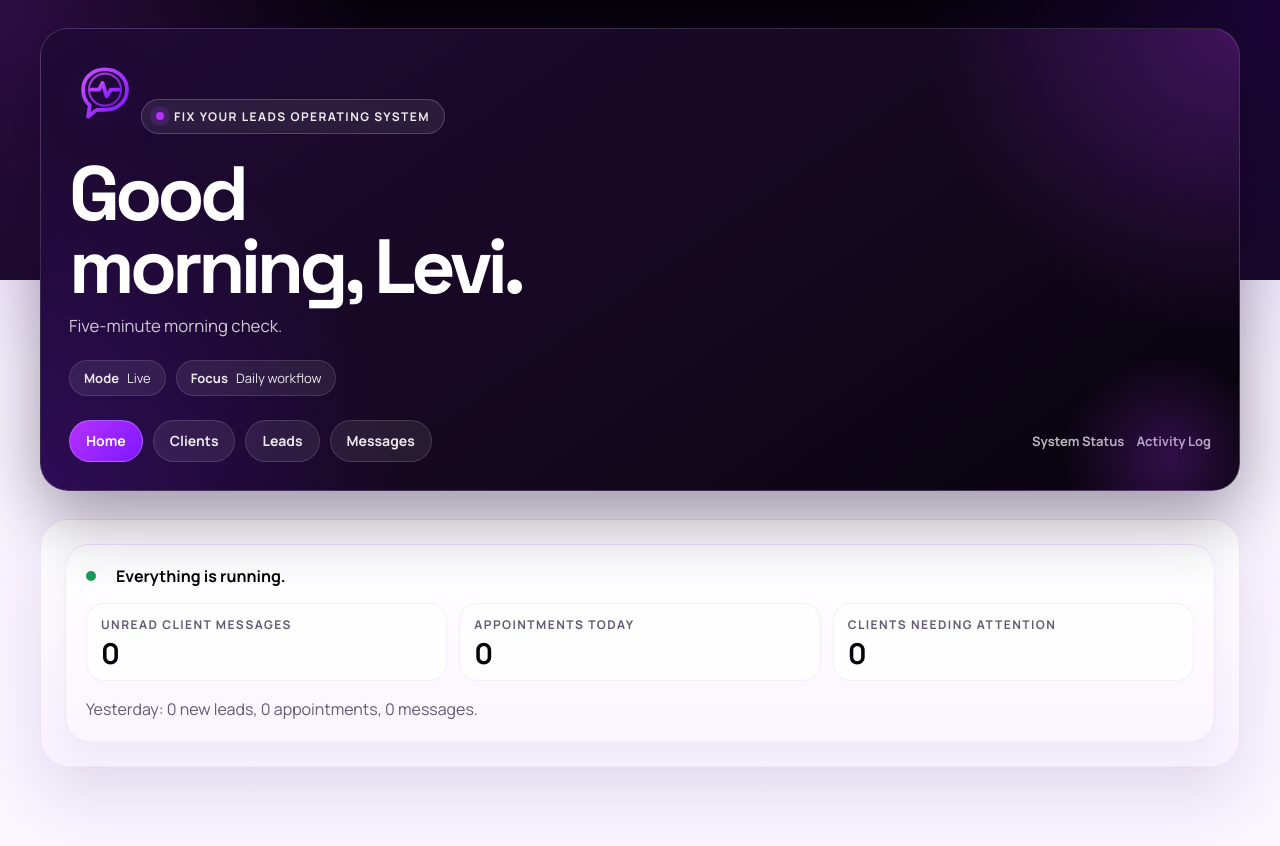
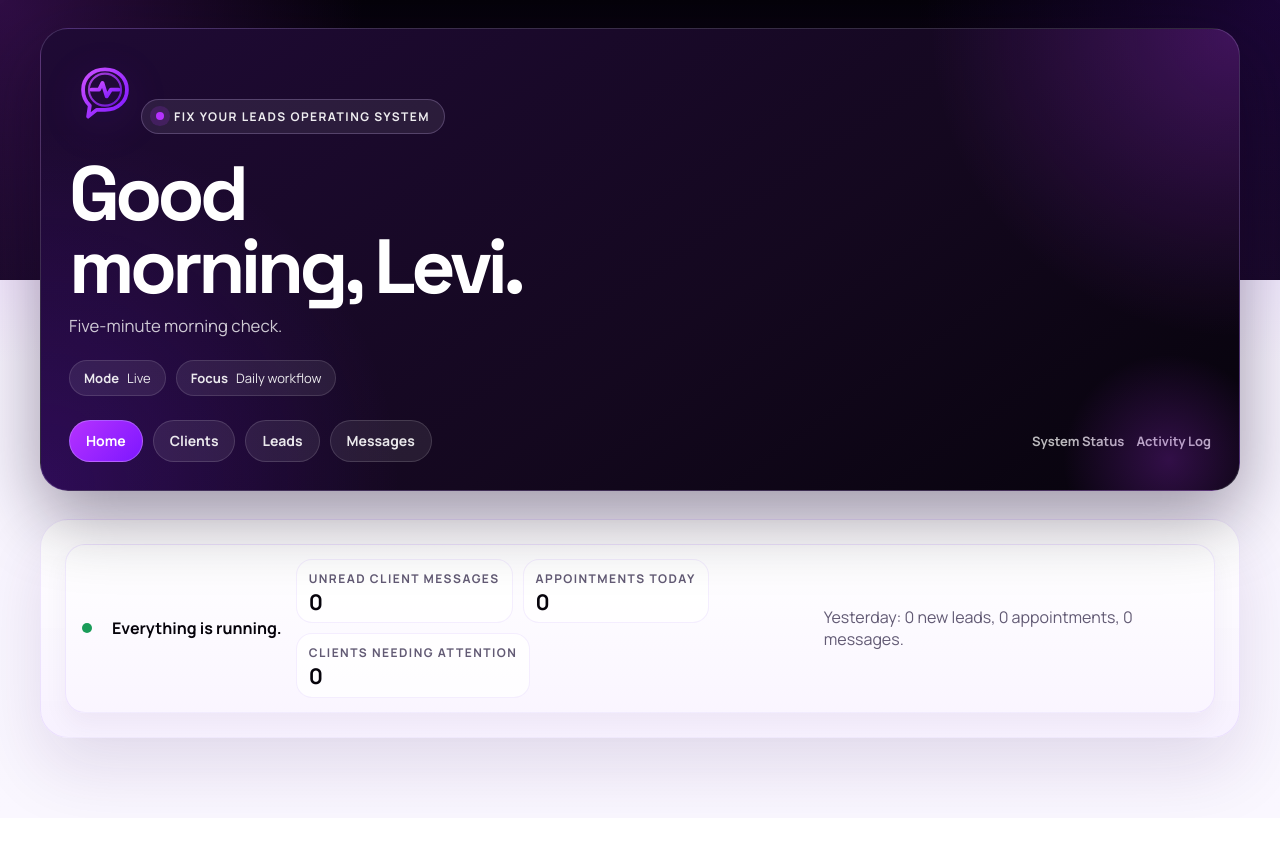
Before and after one commit to stephenmichaelmccain-create/fixyourleads-core, a Next.js app: page / in a window 1280 px wide. After the commit the page ends 818 px from the top, so only its background shows below. Built offline with nearby package versions, Linux system fonts and the light colour scheme; no server answers; the database is empty.

Commit message:
Tighten home summary layout

```diff
--- a/app/globals.css
+++ b/app/globals.css
@@ -289,43 +289,53 @@ select {
   line-height: 1.7;
 }
 
-.home-summary-bar {
-  display: grid;
-  gap: 16px;
-  align-items: center;
-}
-
-.home-summary-status {
+.home-inline-bar {
+  display: flex;
+  align-items: center;
+  gap: 14px;
+  flex-wrap: wrap;
+  padding: 14px 16px;
+  border-radius: 20px;
+  border: 1px solid rgba(176, 137, 244, 0.16);
+  background: linear-gradient(180deg, rgba(255, 255, 255, 0.98), rgba(250, 245, 255, 0.98));
+  box-shadow: 0 12px 24px rgba(52, 16, 88, 0.05);
+}
+
+.home-inline-status {
   display: inline-flex;
   align-items: center;
   gap: 10px;
-  font-size: 1rem;
-}
-
-.home-summary-metrics {
-  display: grid;
-  gap: 12px;
-  grid-template-columns: repeat(3, minmax(0, 1fr));
-}
-
-.home-summary-metric {
-  display: grid;
-  gap: 6px;
-  padding: 12px 14px;
-  border-radius: 18px;
+  white-space: nowrap;
+}
+
+.home-inline-metrics {
+  display: flex;
+  align-items: stretch;
+  gap: 10px;
+  flex: 1 1 420px;
+  flex-wrap: wrap;
+}
+
+.home-inline-pill {
+  display: inline-grid;
+  gap: 4px;
+  min-width: 0;
+  padding: 10px 12px;
+  border-radius: 16px;
   border: 1px solid rgba(176, 137, 244, 0.14);
-  background: rgba(255, 255, 255, 0.72);
-}
-
-.home-summary-metric strong {
-  font-size: 1.8rem;
+  background: rgba(255, 255, 255, 0.78);
+}
+
+.home-inline-pill strong {
+  font-size: 1.35rem;
   line-height: 1;
   letter-spacing: -0.04em;
 }
 
-.home-summary-recap {
+.home-inline-recap {
   color: var(--fyl-muted);
-  line-height: 1.5;
+  line-height: 1.4;
+  flex: 1 1 280px;
 }
 
 .page-copy-inverse {
@@ -1388,8 +1398,12 @@ select {
 }
 
 @media (max-width: 900px) {
-  .home-summary-metrics {
-    grid-template-columns: 1fr;
+  .home-inline-bar {
+    align-items: flex-start;
+  }
+
+  .home-inline-metrics {
+    width: 100%;
   }
 
   .setup-sprint-item {
--- a/app/page.tsx
+++ b/app/page.tsx
@@ -140,28 +140,28 @@ export default async function HomePage() {
       description="Five-minute morning check."
       section="home"
     >
-      <section className={`panel home-summary-bar${allClear ? ' is-clear' : ' is-attention'}`}>
-        <div className="home-summary-status">
+      <section className="home-inline-bar">
+        <div className="home-inline-status">
           <span className={`status-dot ${allClear ? 'ok' : 'warn'}`} />
           <strong>{allClear ? 'Everything is running.' : 'Something needs attention.'}</strong>
         </div>
 
-        <div className="home-summary-metrics">
-          <div className="home-summary-metric">
+        <div className="home-inline-metrics">
+          <span className="home-inline-pill">
             <span className="metric-label">Unread client messages</span>
             <strong>{unreadClientMessages}</strong>
-          </div>
-          <div className="home-summary-metric">
+          </span>
+          <span className="home-inline-pill">
             <span className="metric-label">Appointments today</span>
             <strong>{appointmentsToday}</strong>
-          </div>
-          <div className="home-summary-metric">
+          </span>
+          <span className="home-inline-pill">
             <span className="metric-label">Clients needing attention</span>
             <strong>{clientsNeedingAttention}</strong>
-          </div>
+          </span>
         </div>
 
-        <div className="home-summary-recap">
+        <div className="home-inline-recap">
           Yesterday: {formatPlural(newLeadsYesterday, 'new lead')}, {formatPlural(appointmentsYesterday, 'appointment')},{' '}
           {formatPlural(messagesYesterday, 'message')}.
         </div>
```
